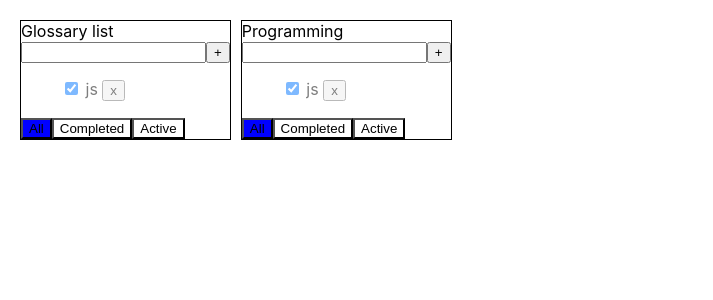
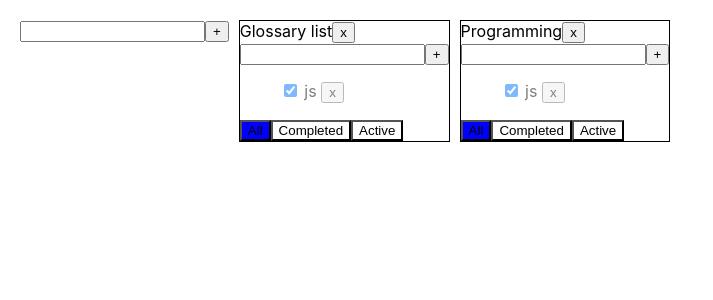
Before and after one commit to nsapaev/todo-list-ts, a React (Create React App) app: page / in a window 1280 px wide. Shown: the top 300 px of the page, without its empty margins (0-713 px from the left). Built offline with nearby package versions, Linux system fonts and the light colour scheme.

Commit message:
feat: add new todolist and change todoList title and change task title

```diff
--- a/src/App.tsx
+++ b/src/App.tsx
@@ -3,6 +3,7 @@ import { TodoList } from './components/TodoList';
 import { TasksType, FilteredValueType,TodoListType } from './Types';
 import "./App.css"
 import { v4 as uuid } from 'uuid';
+import { AddItemInput } from './components/Inputs/AddItemInput';
 
 
 
@@ -24,7 +25,6 @@ function App() {
       }
 
     }
-
     const onRemuveTask = (taskId: string, todolistId: string) => {
       const filteredTodoList = todolist.find(tl => tl.id === todolistId)
       if (filteredTodoList){
@@ -33,7 +33,6 @@ function App() {
           setTodoList([...todolist])
       }
     }
-
     const onChangeChecked = (value:boolean, id: string, todolistId:string) => {
 
       const filterTodoList =  todolist.find(tl => tl.id === todolistId )
@@ -50,7 +49,6 @@ function App() {
       }
 
     }
-
     const onFilterHandler = (filter: FilteredValueType, todolistId: string) => {
       const filterTodoList = todolist.find(tl => tl.id === todolistId)
       if (filterTodoList) {
@@ -58,12 +56,30 @@ function App() {
         setTodoList([...todolist])
       }
     };
-
-
+    const addTodoList = (value: string) => {
+        const newTodoList:TodoListType = {id: uuid(), tasks:[], title: value, filter: 'ALL'}
+        setTodoList([newTodoList, ...todolist])
+    }
+    const onRemoveHandler = (id: string) => {
+        const filteredTodoLists = todolist.filter(tl => tl.id !== id)
+        setTodoList(filteredTodoLists)
+    }
+    const onChangeTaskTitleHandler = (title:string, todoListId:string, taskId: string) => {
+        const neededTodolist = todolist.find(tl => tl.id === todoListId)
+        if(neededTodolist) {
+          const neededTask = neededTodolist.tasks.find((t => t.id === taskId))
+          if(neededTask){
+            neededTask.title = title
+          }
+          setTodoList([...todolist])
+        }
+        console.log("title",title,"todoListId",todoListId,"taskId",taskId )
+    }
 
 
   return (
     <div className="App">
+      <AddItemInput addItem={addTodoList} />
       {todolist.map((tl:TodoListType ) => {
 
           let filteredTasks = tl.tasks;
@@ -85,6 +101,8 @@ function App() {
                     onFilterHandler={onFilterHandler}
                     filter={tl.filter}
                     onAddTaskHandler={addTask}
+                    onRemoveTodoList={onRemoveHandler}
+                    onChangeTaskTitle={onChangeTaskTitleHandler}
                 />
       })}
 
--- a/src/Types/index.tsx
+++ b/src/Types/index.tsx
@@ -16,6 +16,8 @@ export type  TodoListPropsType = {
     filter: FilteredValueType
     onChangeCheckedHandler: (value:boolean, id: string, todolistId: string) => void
     onAddTaskHandler: (task: TasksType, todolistId: string) => void
+    onRemoveTodoList: (todoListId: string) => void
+    onChangeTaskTitle: (title: string, todolistId: string, taskId: string) => void
   }
 
 export type TasksType = {
--- /dev/null
+++ b/src/components/Inputs/AddItemInput/index.tsx
@@ -0,0 +1,45 @@
+
+import { useState,ChangeEvent } from "react"
+
+type AddItemInputPropsType = {
+    addItem: (title:string) => void
+  }
+
+export function AddItemInput({ addItem }:AddItemInputPropsType) {
+
+    const [value , setValue] = useState<string>("")
+    const [error, setError] = useState<boolean>(false)
+
+    const onChange = (e:ChangeEvent<HTMLInputElement>) => {
+      setError(false)
+      setValue(e.target.value)
+    }
+
+    const onAddItemHandler = (value: string) => {
+        if(value.trim() === ""){
+          setError(true)
+          return
+        }
+        addItem(value)
+        setValue("")
+    }
+
+
+    return (
+        <div>
+              <input
+                  className={error? "error" : "" }
+                  type="text"
+                  value={value}
+                  onChange={onChange}
+                  onKeyDown={(e) => {
+                    if(e.key === "Enter"){
+                      onAddItemHandler(value)
+                    }
+                  }}
+                />
+                <button onClick={() => {onAddItemHandler(value)}}>+</button>
+                {error && <div className="error_message">Field is required </div>}
+        </div>
+    )
+  }
--- a/src/components/TodoList/index.tsx
+++ b/src/components/TodoList/index.tsx
@@ -1,7 +1,8 @@
-
-import { useState,ChangeEvent } from "react"
 import { TodoListPropsType, TasksType } from "../../Types"
 import { v4 as uuid } from 'uuid';
+import { AddItemInput } from "../Inputs/AddItemInput";
+import { useState } from "react";
+
 
 export function TodoList ({
   todolistId,
@@ -11,11 +12,21 @@ export function TodoList ({
   onFilterHandler,
   filter,
   onChangeCheckedHandler,
-  onAddTaskHandler
+  onAddTaskHandler,
+  onRemoveTodoList,
+  onChangeTaskTitle
   }: TodoListPropsType ){
 
 
+  const [tLTitleEditMode, setTLTitleEditMode] = useState<boolean>(false)
+  const [tlTitle, setTLTitle] = useState<string>(title)
+
   const taskList = tasks.map((task: TasksType ) => {
+
+     const setNewTitle = (title:string) => {
+        onChangeTaskTitle(title,todolistId, task.id)
+     }
+
     return <li
         className={task.isDone ? "blur_active_task": ""}
         key={task.id}>
@@ -24,46 +35,37 @@ export function TodoList ({
               onChange={()=>{onChangeCheckedHandler(!task.isDone, task.id, todolistId)}}
               type="checkbox" checked={task.isDone}
             />
-              <span> {task.title} </span>
+             <TaskTitle title={task.title} setNewTitle={setNewTitle} />
           </label>
           <button onClick={() => {onRemoveTaskHandler(task.id, todolistId)}} >x</button> </li>
   })
 
-    const [addTaskInputValue , setAddTaskInputValue] = useState<string>("")
 
-    const [error, setError] = useState<boolean>(false)
 
-    const addTask = (task:TasksType, todolistId: string) => {
-      if(addTaskInputValue.trim() === ""){
-        setError(true)
-        return
-      }
-      onAddTaskHandler(task,todolistId)
-      setAddTaskInputValue("")
+    const addItem = (value: string) =>{
+      onAddTaskHandler({id: uuid(), isDone: false, title: value }, todolistId)
+      console.log("value",value)
     }
 
-    const onChangeAddNewTaskInput = (e:ChangeEvent<HTMLInputElement>) => {
-      setError(false)
-      setAddTaskInputValue(e.target.value)
-    }
+
 
     return (
       <div style={{border: "1px solid black"}}>
-          <div> {title} </div>
           <div>
-              <input
-                className={error? "error" : "" }
-                type="text"
-                value={addTaskInputValue}
-                onChange={onChangeAddNewTaskInput}
+            {!tLTitleEditMode && <span onDoubleClick={() => setTLTitleEditMode(true)}>{tlTitle}</span> }
+            {tLTitleEditMode && <input autoFocus value={tlTitle}
+                onBlur={() => {setTLTitleEditMode(false)}}
                 onKeyDown={(e) => {
                   if(e.key === "Enter"){
-                    addTask({id: uuid(),  title: addTaskInputValue, isDone: false },todolistId )
+                    setTLTitleEditMode(false)
                   }
-                }}/>
-              <button onClick={() => {addTask({id: uuid(), title: addTaskInputValue,  isDone: false}, todolistId) }}>+</button>
-              {error && <div className="error_message">Field is required </div>}
+                }}
+                onChange={(e) => {setTLTitle(e.target.value)}} /> }
+            <button onClick={() => {onRemoveTodoList(todolistId)}}>x</button>
+
           </div>
+
+          <AddItemInput addItem={addItem}/>
           <ul>
             {taskList}
           </ul>
@@ -76,3 +78,35 @@ export function TodoList ({
       </div>
     )
   }
+
+
+type TaskTitlePropsType = {
+  title: string;
+  setNewTitle:(title: string) => void
+}
+
+function TaskTitle({title, setNewTitle}: TaskTitlePropsType ){
+
+  const [taskTitleEditMode, setTaskTitleEditMode] = useState<boolean>(false)
+  const [value, setValue] = useState<string>(title)
+
+  return (
+    <>
+      {!taskTitleEditMode && <span onDoubleClick={() => {setTaskTitleEditMode(true)}} > {value} </span>}
+      {taskTitleEditMode && <input autoFocus value={value}
+                onBlur={() => {
+                  setTaskTitleEditMode(false)
+                  setNewTitle(value)
+                }}
+                onKeyDown={(e) => {
+                  if(e.key === "Enter"){
+                    setNewTitle(value)
+                    setTaskTitleEditMode(false)
+                  }
+                }}
+                onChange={(e) => {setValue(e.target.value)}} />
+      }
+    </>
+  )
+
+}
```
